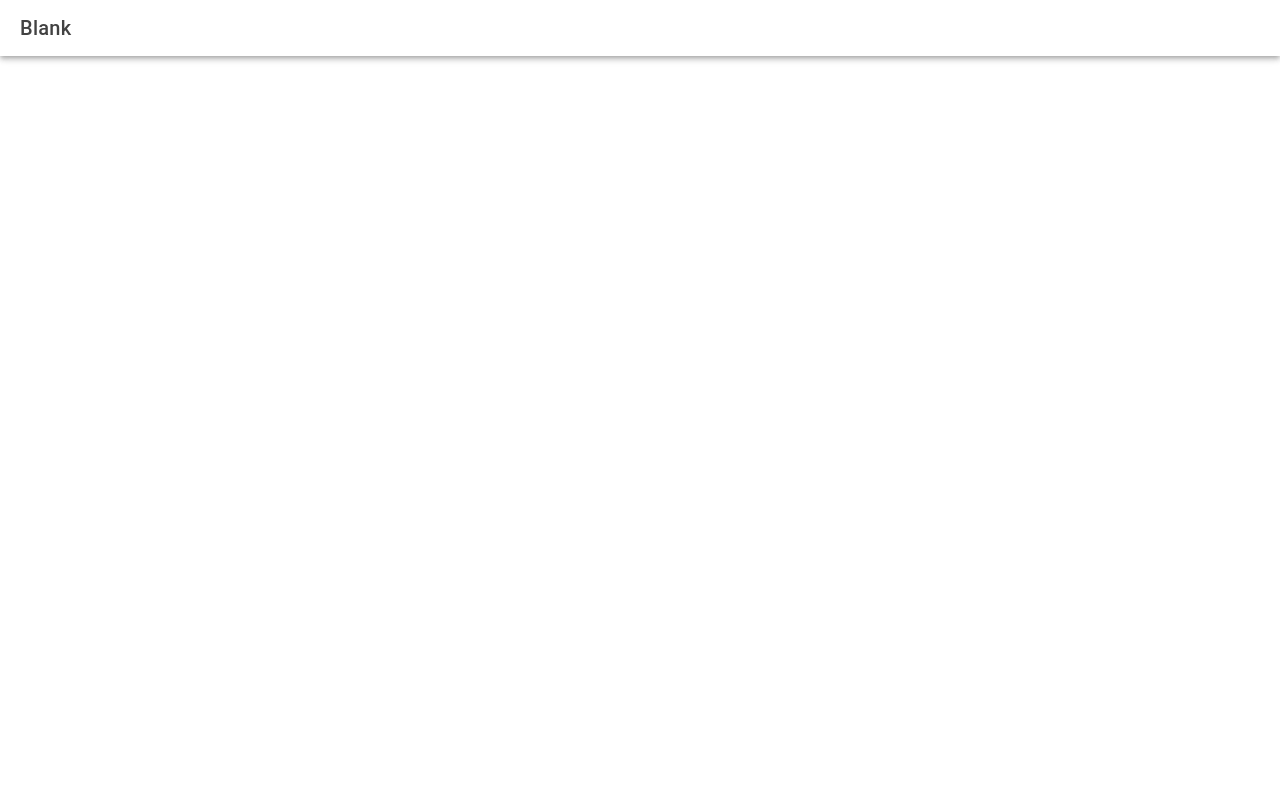
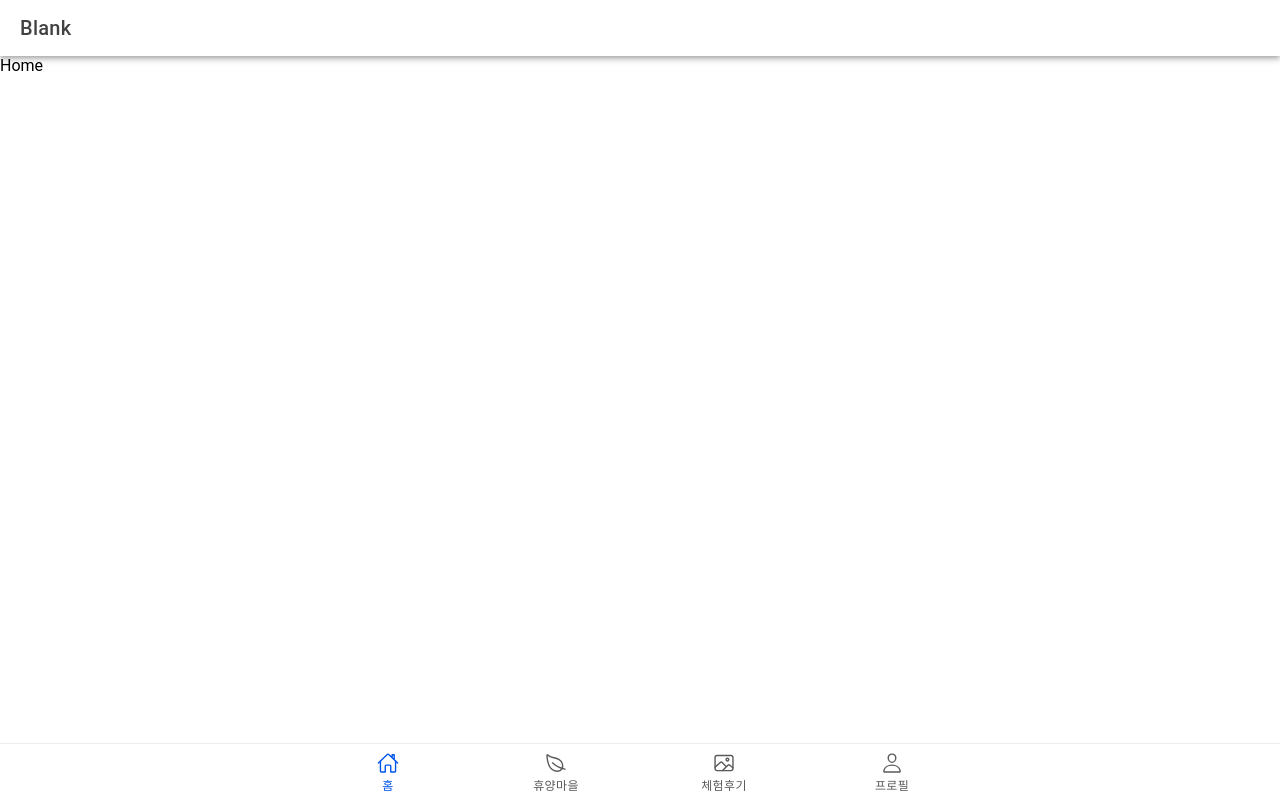
Before and after one commit to sikchul/village-on-app, a React (Vite) app: page /home in a window 1280 px wide. Built offline with nearby package versions, Linux system fonts and the light colour scheme.

Commit message:
update home api and basic ui

```diff
--- a/src/App.tsx
+++ b/src/App.tsx
@@ -1,8 +1,10 @@
 import { IonApp, IonRouterOutlet, setupIonicReact } from '@ionic/react';
 import { IonReactRouter } from '@ionic/react-router';
+import HomeBase from '@pages/HomeBase';
+import { ROUTE_PATH } from '@shared/constants/route';
+import { QueryClient, QueryClientProvider } from '@tanstack/react-query';
+import { ReactQueryDevtools } from '@tanstack/react-query-devtools';
 import { Redirect, Route } from 'react-router-dom';
-
-import Home from './pages/Home';
 
 /* Core CSS required for Ionic components to work properly */
 import '@ionic/react/css/core.css';
@@ -36,19 +38,28 @@ import './theme/variables.css';
 
 setupIonicReact();
 
-const App: React.FC = () => (
+const queryClient = new QueryClient({
+  defaultOptions: {
+    queries: {
+      retry: 0,
+      refetchOnReconnect: false,
+      refetchOnWindowFocus: false
+    }
+  }
+});
+
+export default function App() {
+  return (
+    <QueryClientProvider client={queryClient}>
       <IonApp>
         <IonReactRouter>
           <IonRouterOutlet>
-        <Route exact path="/home">
-          <Home />
-        </Route>
-        <Route exact path="/">
-          <Redirect to="/home" />
-        </Route>
+            <Route exact path={ROUTE_PATH.ROOT} render={() => <Redirect to={ROUTE_PATH.HOME} />} />
+            <Route exact path={ROUTE_PATH.HOME} component={HomeBase} />
           </IonRouterOutlet>
         </IonReactRouter>
       </IonApp>
+      <ReactQueryDevtools initialIsOpen={false} />
+    </QueryClientProvider>
   );
-
-export default App;
+}
--- /dev/null
+++ b/src/entities/villages/constants/queryKey.ts
@@ -0,0 +1,3 @@
+export const VillageQueryKey = {
+  fetchHomeVillageList: ['fetchHomeVillageList'] as const
+};
--- /dev/null
+++ b/src/entities/villages/hooks/index.ts
@@ -0,0 +1 @@
+export * from './useFetchHomeVillageList';
--- a/src/pages/Home.tsx
+++ b/src/pages/Home.tsx
@@ -1,7 +1,9 @@
 import { IonContent, IonHeader, IonPage, IonTitle, IonToolbar } from '@ionic/react';
-import './Home.css';
+import { type RouteComponentProps } from 'react-router-dom';
 
-const Home: React.FC = () => {
+interface HomeProps extends RouteComponentProps {}
+
+export default function Home({}: HomeProps) {
   return (
     <IonPage>
       <IonHeader>
@@ -9,15 +11,9 @@ const Home: React.FC = () => {
           <IonTitle>Blank</IonTitle>
         </IonToolbar>
       </IonHeader>
-      <IonContent fullscreen>
-        <IonHeader collapse="condense">
-          <IonToolbar>
-            <IonTitle size="large">Blank</IonTitle>
-          </IonToolbar>
-        </IonHeader>
+      <IonContent>
+        <div>Home</div>
       </IonContent>
     </IonPage>
   );
-};
-
-export default Home;
+}
--- /dev/null
+++ b/src/pages/HomeBase.tsx
@@ -0,0 +1,68 @@
+import { IonIcon, IonLabel, IonRouterOutlet, IonTabBar, IonTabButton, IonTabs } from '@ionic/react';
+import { ROUTE_PATH } from '@shared/constants/route';
+import { homeOutline, imageOutline, leafOutline, personOutline } from 'ionicons/icons';
+import { useMemo } from 'react';
+import { Route, type RouteComponentProps } from 'react-router-dom';
+
+import Home from './Home';
+
+interface HomeBaseProps extends RouteComponentProps {}
+
+const TAB_BUTTONS = [
+  {
+    label: '홈',
+    path: '',
+    icon: homeOutline
+  },
+  {
+    label: '휴양마을',
+    path: ROUTE_PATH.VILLAGES,
+    icon: leafOutline
+  },
+  {
+    label: '체험후기',
+    path: ROUTE_PATH.REVIEWS,
+    icon: imageOutline
+  },
+  {
+    label: '프로필',
+    path: ROUTE_PATH.PROFILE,
+    icon: personOutline
+  }
+];
+
+export default function HomeBase({ match, history }: HomeBaseProps) {
+  const tabButtons = useMemo(() => {
+    return TAB_BUTTONS.map((item) => {
+      return {
+        ...item,
+        selected: match.url === `${match.url}${item.path}`
+      };
+    });
+  }, [match.url]);
+
+  console.log(match.url);
+
+  return (
+    <IonTabs>
+      <IonRouterOutlet>
+        <Route exact path={`${match.url}`} component={Home} />
+      </IonRouterOutlet>
+      <IonTabBar slot="bottom">
+        {tabButtons.map((item) => (
+          <IonTabButton
+            key={item.label}
+            tab={item.path}
+            selected={item.selected}
+            onClick={() => {
+              history.push(item.path);
+            }}
+          >
+            <IonIcon aria-hidden="true" icon={item.icon} />
+            <IonLabel>{item.label}</IonLabel>
+          </IonTabButton>
+        ))}
+      </IonTabBar>
+    </IonTabs>
+  );
+}
--- /dev/null
+++ b/src/shared/constants/route.ts
@@ -0,0 +1,7 @@
+export const ROUTE_PATH = {
+  ROOT: '/',
+  HOME: '/home',
+  VILLAGES: '/villages',
+  REVIEWS: '/reviews',
+  PROFILE: '/profile'
+};
```
Also changed, not shown: src/entities/villages/hooks/useFetchHomeVillageList.ts (added, +11 -0 lines), src/entities/villages/queries.ts (added, +7 -0 lines), src/shared/api/supabase.ts (+16 -2 lines), src/shared/database/database.types.ts (+27 -1 lines), src/pages/Home.css (deleted), 1 other file (tests, documents, lock files or other folders). Lines whose indentation alone changed are shown as unchanged.
